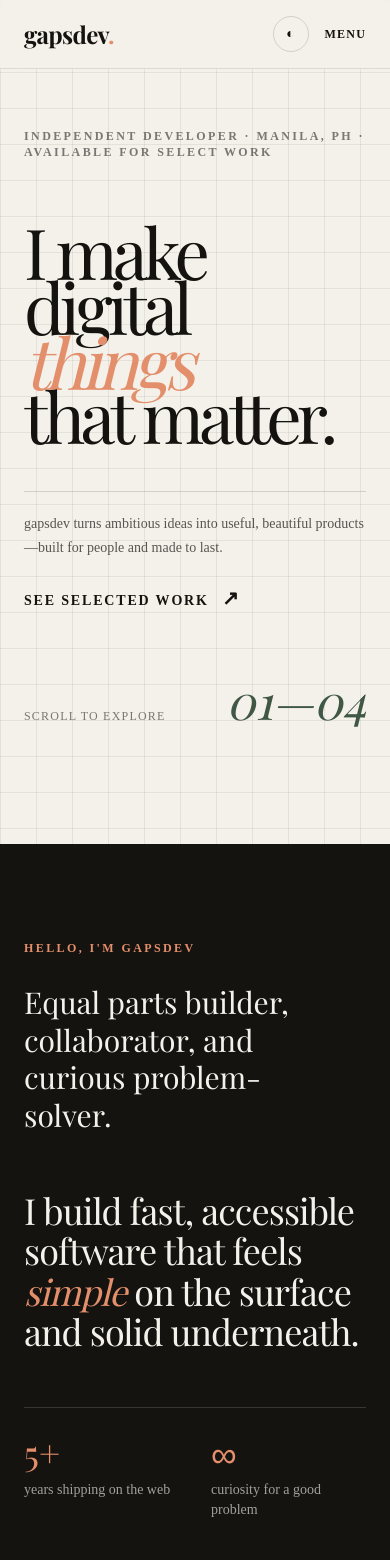
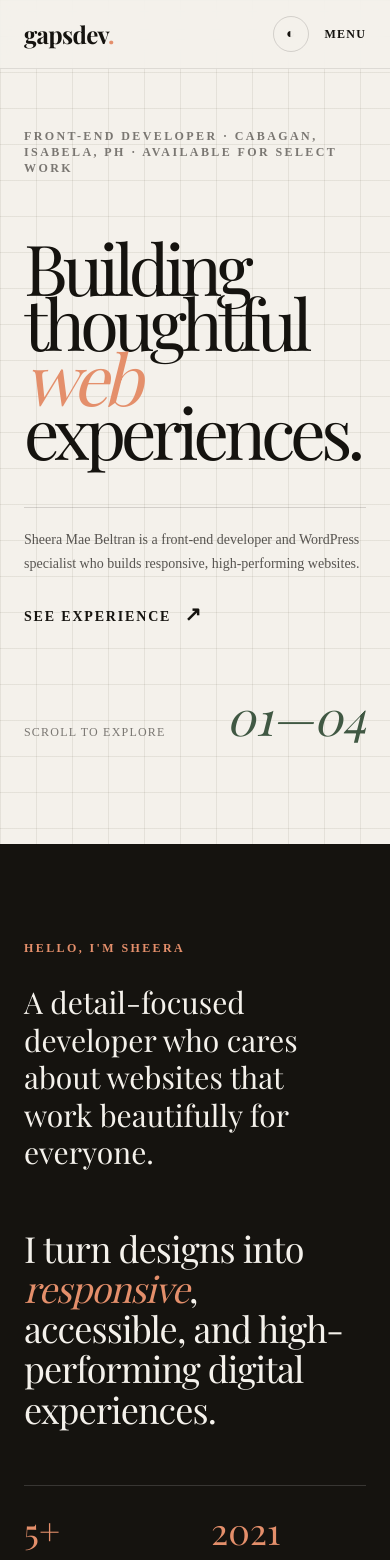
Before and after one commit to gapsdev/gapsdev, a Next.js app: page / in a window 390 px wide. Shown: the top 1560 px of the page. Built offline with nearby package versions, Linux system fonts and the light colour scheme; a web font is replaced by a local one.

Commit message:
Align portfolio with Sheera Beltran resume

```diff
--- a/app/layout.tsx
+++ b/app/layout.tsx
@@ -6,8 +6,8 @@ const manrope = Manrope({ subsets: ["latin"], variable: "--font-manrope" });
 const playfair = Playfair_Display({ subsets: ["latin"], variable: "--font-playfair" });
 
 export const metadata: Metadata = {
-  title: "gapsdev — Independent Developer",
-  description: "Portfolio of gapsdev, an independent developer building useful digital products.",
+  title: "Sheera Mae Beltran — Front-end Developer",
+  description: "Portfolio of Sheera Mae Beltran, a front-end developer, web design specialist, and WordPress developer.",
 };
 
 export default function RootLayout({ children }: Readonly<{ children: React.ReactNode }>) {
--- a/app/page.tsx
+++ b/app/page.tsx
@@ -4,9 +4,9 @@ import Image from "next/image";
 import { useEffect, useState } from "react";
 
 const projects = [
-  { title: "Signalboard", type: "Real-time analytics dashboard", image: "https://images.unsplash.com/photo-1551288049-bebda4e38f71?auto=format&fit=crop&w=1000&q=85", tone: "bg-[#b9d6db]" },
-  { title: "Tala", type: "Personal finance companion", image: "https://images.unsplash.com/photo-1556742049-0cfed4f6a45d?auto=format&fit=crop&w=1000&q=85", tone: "bg-[#d7c9e8]" },
-  { title: "Draftkit", type: "Writing tools for product teams", image: "https://images.unsplash.com/photo-1516321318423-f06f85e504b3?auto=format&fit=crop&w=1000&q=85", tone: "bg-[#e6d3b5]" },
+  { title: "Oracle NetSuite", type: "Web Design Specialist · Aug 2021 — Present", image: "https://images.unsplash.com/photo-1551288049-bebda4e38f71?auto=format&fit=crop&w=1000&q=85", tone: "bg-[#b9d6db]" },
+  { title: "Freelance", type: "WP Front-End Developer & Project Manager · Apr 2019 — Present", image: "https://images.unsplash.com/photo-1556742049-0cfed4f6a45d?auto=format&fit=crop&w=1000&q=85", tone: "bg-[#d7c9e8]" },
+  { title: "R6 Digital & AWORK", type: "WP Front-End Developer · Aug 2019 — Jun 2020", image: "https://images.unsplash.com/photo-1516321318423-f06f85e504b3?auto=format&fit=crop&w=1000&q=85", tone: "bg-[#e6d3b5]" },
 ];
 
 function Arrow() { return <span aria-hidden="true" className="ml-2 inline-block text-xl transition-transform group-hover:translate-x-1">↗</span>; }
@@ -22,16 +22,16 @@ export default function Home() {
       {menuOpen && <div className="flex flex-col gap-4 pt-5 text-sm font-bold uppercase tracking-widest md:hidden"><a onClick={() => setMenuOpen(false)} href="#work">Work</a><a onClick={() => setMenuOpen(false)} href="#about">About</a><a onClick={() => setMenuOpen(false)} href="#contact">Contact</a></div>}
     </nav>
 
-    <section id="top" className="grid-lines relative min-h-screen px-6 pb-12 pt-32 md:px-12 md:pt-40"><div className="mx-auto flex max-w-7xl flex-col justify-between gap-16"><p className="text-xs font-bold uppercase tracking-[.2em] text-ink/55 dark:text-white/55">Independent developer · Manila, PH · Available for select work</p><div><h1 className="max-w-6xl font-serif text-[18vw] leading-[.78] tracking-[-.07em] md:text-[10.5rem] lg:text-[13rem]">I make digital <em className="font-normal text-peach">things</em><br />that matter.</h1><div className="mt-12 flex flex-col justify-between gap-6 border-t border-ink/15 pt-5 dark:border-white/15 md:flex-row"><p className="max-w-sm text-sm leading-6 text-ink/70 dark:text-white/70">gapsdev turns ambitious ideas into useful, beautiful products—built for people and made to last.</p><a href="#work" className="group text-sm font-bold uppercase tracking-[.13em]">See selected work <Arrow /></a></div></div><div className="flex items-end justify-between"><span className="text-xs tracking-widest text-ink/55 dark:text-white/55">SCROLL TO EXPLORE</span><span className="font-serif text-5xl italic text-moss dark:text-[#aebf9e]">01—04</span></div></div></section>
+    <section id="top" className="grid-lines relative min-h-screen px-6 pb-12 pt-32 md:px-12 md:pt-40"><div className="mx-auto flex max-w-7xl flex-col justify-between gap-16"><p className="text-xs font-bold uppercase tracking-[.2em] text-ink/55 dark:text-white/55">Front-end Developer · Cabagan, Isabela, PH · Available for select work</p><div><h1 className="max-w-6xl font-serif text-[18vw] leading-[.78] tracking-[-.07em] md:text-[10.5rem] lg:text-[13rem]">Building thoughtful <em className="font-normal text-peach">web</em><br />experiences.</h1><div className="mt-12 flex flex-col justify-between gap-6 border-t border-ink/15 pt-5 dark:border-white/15 md:flex-row"><p className="max-w-sm text-sm leading-6 text-ink/70 dark:text-white/70">Sheera Mae Beltran is a front-end developer and WordPress specialist who builds responsive, high-performing websites.</p><a href="#work" className="group text-sm font-bold uppercase tracking-[.13em]">See experience <Arrow /></a></div></div><div className="flex items-end justify-between"><span className="text-xs tracking-widest text-ink/55 dark:text-white/55">SCROLL TO EXPLORE</span><span className="font-serif text-5xl italic text-moss dark:text-[#aebf9e]">01—04</span></div></div></section>
 
-    <section id="about" className="bg-ink px-6 py-24 text-paper dark:bg-[#242923] md:px-12 md:py-32"><div className="mx-auto grid max-w-7xl gap-14 md:grid-cols-[.8fr_1.2fr]"><div><p className="text-xs font-bold uppercase tracking-[.2em] text-peach">Hello, I&apos;m gapsdev</p><p className="mt-7 max-w-xs font-serif text-3xl leading-tight">Equal parts builder, collaborator, and curious problem-solver.</p></div><div><p className="font-serif text-4xl leading-[1.12] tracking-tight md:text-6xl">I build fast, accessible software that feels <em className="text-peach">simple</em> on the surface and solid underneath.</p><div className="mt-14 grid grid-cols-2 gap-8 border-t border-white/15 pt-6 text-sm"><div><span className="block font-serif text-4xl text-peach">5+</span><span className="mt-2 block text-white/60">years shipping on the web</span></div><div><span className="block font-serif text-4xl text-peach">∞</span><span className="mt-2 block text-white/60">curiosity for a good problem</span></div></div></div></div></section>
+    <section id="about" className="bg-ink px-6 py-24 text-paper dark:bg-[#242923] md:px-12 md:py-32"><div className="mx-auto grid max-w-7xl gap-14 md:grid-cols-[.8fr_1.2fr]"><div><p className="text-xs font-bold uppercase tracking-[.2em] text-peach">Hello, I&apos;m Sheera</p><p className="mt-7 max-w-xs font-serif text-3xl leading-tight">A detail-focused developer who cares about websites that work beautifully for everyone.</p></div><div><p className="font-serif text-4xl leading-[1.12] tracking-tight md:text-6xl">I turn designs into <em className="text-peach">responsive</em>, accessible, and high-performing digital experiences.</p><div className="mt-14 grid grid-cols-2 gap-8 border-t border-white/15 pt-6 text-sm"><div><span className="block font-serif text-4xl text-peach">5+</span><span className="mt-2 block text-white/60">years in web development</span></div><div><span className="block font-serif text-4xl text-peach">2021</span><span className="mt-2 block text-white/60">at Oracle NetSuite</span></div></div></div></div></section>
 
-    <section className="px-6 py-24 md:px-12 md:py-32"><div className="mx-auto max-w-7xl"><div className="mb-12 flex items-end justify-between"><div><p className="text-xs font-bold uppercase tracking-[.2em] text-peach">What I do</p><h2 className="mt-3 font-serif text-5xl tracking-tight md:text-7xl">Build with intent.</h2></div><span className="hidden font-serif text-5xl italic text-moss dark:text-[#aebf9e] md:block">02—04</span></div><div className="border-t border-ink/15 dark:border-white/15">{[["01", "Frontend", "Thoughtful interfaces with React, Next.js, TypeScript, and a sharp eye for detail."], ["02", "Backend", "Reliable APIs, data models, and integrations that keep products quick and dependable."], ["03", "Product", "From rough idea to shipped experience—working closely with people, not just tickets."]].map(([n, title, copy]) => <div key={n} className="group grid gap-3 border-b border-ink/15 py-7 dark:border-white/15 md:grid-cols-[100px_1fr_1fr] md:items-center"><span className="text-xs text-ink/50 dark:text-white/50">{n}</span><h3 className="font-serif text-3xl transition-colors group-hover:text-peach md:text-5xl">{title}</h3><p className="text-sm text-ink/60 dark:text-white/60">{copy}</p></div>)}</div></div></section>
+    <section className="px-6 py-24 md:px-12 md:py-32"><div className="mx-auto max-w-7xl"><div className="mb-12 flex items-end justify-between"><div><p className="text-xs font-bold uppercase tracking-[.2em] text-peach">Core skills</p><h2 className="mt-3 font-serif text-5xl tracking-tight md:text-7xl">Build with intent.</h2></div><span className="hidden font-serif text-5xl italic text-moss dark:text-[#aebf9e] md:block">02—04</span></div><div className="border-t border-ink/15 dark:border-white/15">{[["01", "Front-end development", "HTML5, CSS3, JavaScript, responsive design, and mobile-first implementation."], ["02", "WordPress", "Custom themes, builders, customization, SEO best practices, and basic PHP/theme editing."], ["03", "Web delivery", "Figma and Adobe XD implementation, performance optimization, QA, Git, and cross-browser compatibility."]].map(([n, title, copy]) => <div key={n} className="group grid gap-3 border-b border-ink/15 py-7 dark:border-white/15 md:grid-cols-[100px_1fr_1fr] md:items-center"><span className="text-xs text-ink/50 dark:text-white/50">{n}</span><h3 className="font-serif text-3xl transition-colors group-hover:text-peach md:text-5xl">{title}</h3><p className="text-sm text-ink/60 dark:text-white/60">{copy}</p></div>)}</div></div></section>
 
-    <section id="work" className="bg-[#e7ded2] px-6 py-24 dark:bg-[#20251f] md:px-12 md:py-32"><div className="mx-auto max-w-7xl"><div className="mb-12 flex items-end justify-between"><div><p className="text-xs font-bold uppercase tracking-[.2em] text-peach">Selected work</p><h2 className="mt-3 font-serif text-5xl tracking-tight md:text-7xl">Recent builds.</h2></div><a href="#contact" className="group hidden text-sm font-bold uppercase tracking-[.13em] md:block">Start a project <Arrow /></a></div><div className="grid gap-10 md:grid-cols-2">{projects.map((project, i) => <article key={project.title} className={i === 2 ? "md:col-span-2 md:grid md:grid-cols-2 md:gap-10" : ""}><a href="#contact" className={`image-hover group block overflow-hidden ${project.tone} ${i === 2 ? "aspect-[1.3/1]" : "aspect-[.92/1]"}`}><Image src={project.image} alt={project.title} width={1000} height={900} className="h-full w-full object-cover mix-blend-multiply" /></a><div className="mt-4 flex items-start justify-between"><div><h3 className="font-serif text-2xl">{project.title}</h3><p className="mt-1 text-xs uppercase tracking-wider text-ink/55 dark:text-white/55">{project.type}</p></div><span className="text-xl">↗</span></div></article>)}</div></div></section>
+    <section id="work" className="bg-[#e7ded2] px-6 py-24 dark:bg-[#20251f] md:px-12 md:py-32"><div className="mx-auto max-w-7xl"><div className="mb-12 flex items-end justify-between"><div><p className="text-xs font-bold uppercase tracking-[.2em] text-peach">Professional experience</p><h2 className="mt-3 font-serif text-5xl tracking-tight md:text-7xl">Where I&apos;ve built.</h2></div><a href="#contact" className="group hidden text-sm font-bold uppercase tracking-[.13em] md:block">Start a project <Arrow /></a></div><div className="grid gap-10 md:grid-cols-2">{projects.map((project, i) => <article key={project.title} className={i === 2 ? "md:col-span-2 md:grid md:grid-cols-2 md:gap-10" : ""}><a href="#contact" className={`image-hover group block overflow-hidden ${project.tone} ${i === 2 ? "aspect-[1.3/1]" : "aspect-[.92/1]"}`}><Image src={project.image} alt={project.title} width={1000} height={900} className="h-full w-full object-cover mix-blend-multiply" /></a><div className="mt-4 flex items-start justify-between"><div><h3 className="font-serif text-2xl">{project.title}</h3><p className="mt-1 text-xs uppercase tracking-wider text-ink/55 dark:text-white/55">{project.type}</p></div><span className="text-xl">↗</span></div></article>)}</div></div></section>
 
     <section className="px-6 py-24 md:px-12 md:py-32"><div className="mx-auto max-w-7xl"><p className="text-xs font-bold uppercase tracking-[.2em] text-peach">How I work</p><div className="mt-10 grid gap-7 md:grid-cols-2"><div className="rounded-sm bg-moss p-8 text-paper shadow-soft md:p-11"><span className="font-serif text-6xl text-peach">01</span><p className="mt-2 font-serif text-3xl leading-tight">Start with the real problem, not the first feature request.</p><p className="mt-10 text-sm leading-6 text-white/60">Clear goals, quick prototypes, and early feedback make the best use of everyone&apos;s time.</p></div><div className="rounded-sm border border-ink/15 p-8 dark:border-white/15 md:p-11"><span className="font-serif text-6xl text-peach">02</span><p className="mt-2 font-serif text-3xl leading-tight">Ship a focused first version, then make it better with evidence.</p><p className="mt-10 text-sm leading-6 text-ink/55 dark:text-white/55">The work is transparent, iterative, and grounded in what people actually need.</p></div></div></div></section>
 
-    <footer id="contact" className="bg-peach px-6 py-20 text-ink md:px-12 md:py-28"><div className="mx-auto max-w-7xl"><p className="text-xs font-bold uppercase tracking-[.2em]">Have a project in mind?</p><a href="mailto:hello@gapsdev.com" className="group mt-5 inline-block font-serif text-[12vw] leading-none tracking-[-.06em] md:text-[8rem]">Let&apos;s build it<span className="inline-block transition-transform group-hover:translate-x-3">↗</span></a><div className="mt-20 flex flex-col justify-between gap-5 border-t border-ink/20 pt-5 text-xs font-bold uppercase tracking-widest md:flex-row"><span>© {new Date().getFullYear()} gapsdev</span><div className="flex gap-6"><a href="#top">GitHub</a><a href="#top">LinkedIn</a><a href="#top">X / Twitter</a></div><a href="#top">Back to top ↑</a></div></div></footer>
+    <footer id="contact" className="bg-peach px-6 py-20 text-ink md:px-12 md:py-28"><div className="mx-auto max-w-7xl"><p className="text-xs font-bold uppercase tracking-[.2em]">Have a project in mind?</p><a href="mailto:gapsdeveloper@gmail.com" className="group mt-5 inline-block font-serif text-[12vw] leading-none tracking-[-.06em] md:text-[8rem]">Let&apos;s build it<span className="inline-block transition-transform group-hover:translate-x-3">↗</span></a><div className="mt-20 flex flex-col justify-between gap-5 border-t border-ink/20 pt-5 text-xs font-bold uppercase tracking-widest md:flex-row"><span>© {new Date().getFullYear()} Sheera Mae Beltran</span><div className="flex gap-6"><a href="https://www.linkedin.com/in/gapsdev/" target="_blank" rel="noreferrer">LinkedIn</a><a href="mailto:gapsdeveloper@gmail.com">Email</a><a href="tel:+639479781283">+63 947 978 1283</a></div><a href="#top">Back to top ↑</a></div></div></footer>
   </main>;
 }
```
